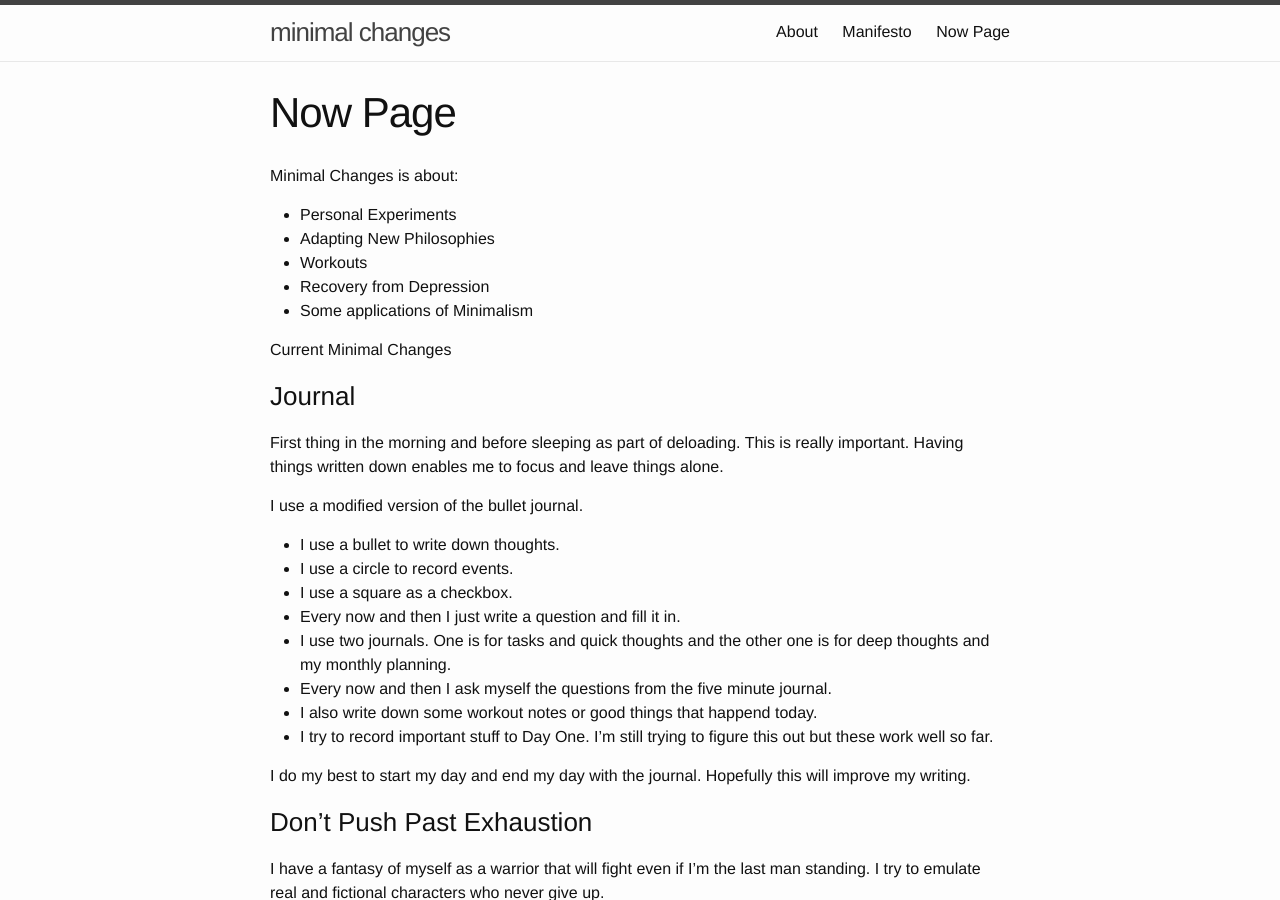
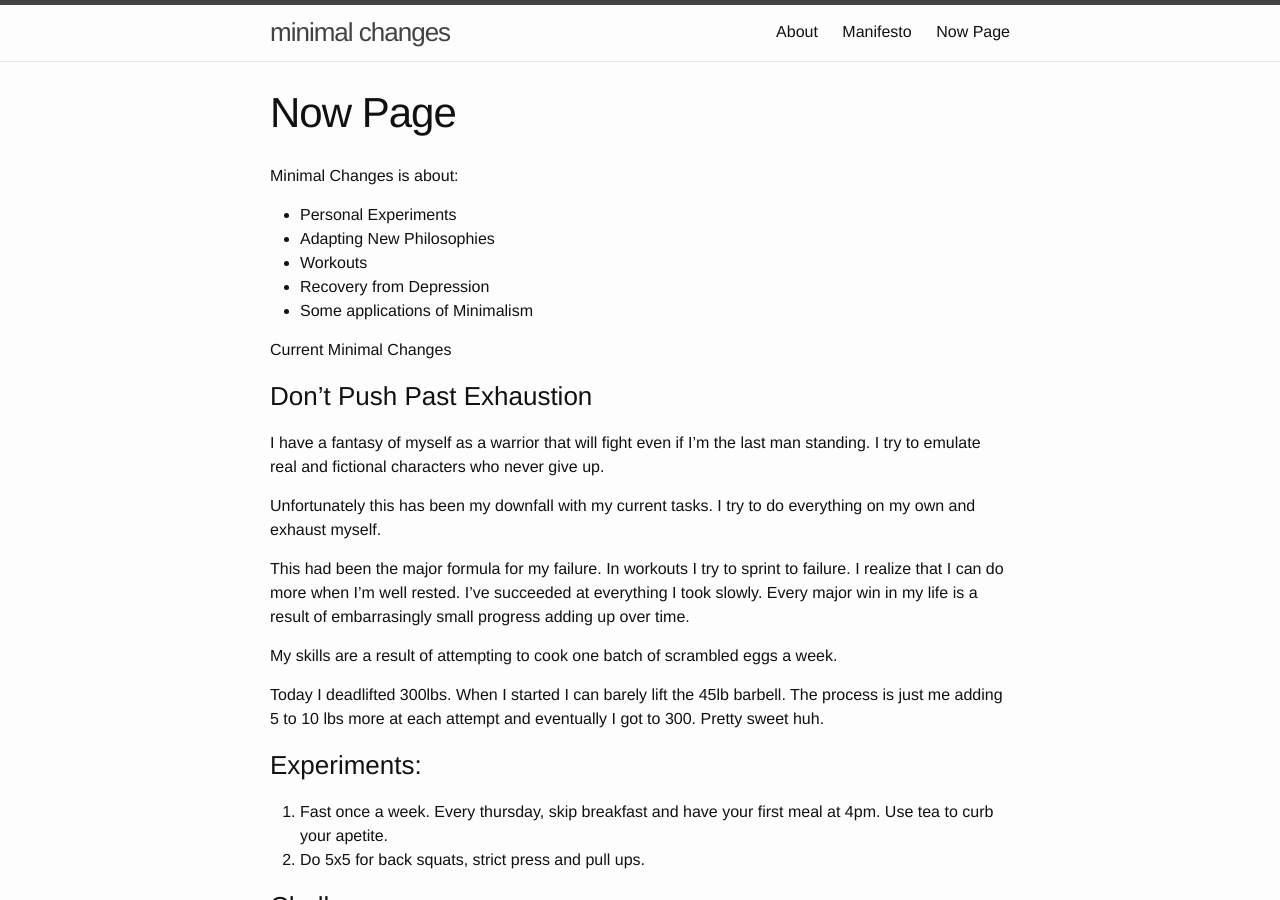
Before and after one commit to kevinolega/minimalchanges, a Jekyll site: the page built from now.md, in a window 1280 px wide and 900 px high. Built offline with Jekyll 4.4.1, drawn with Linux system fonts in a browser that asks for light colours.

Commit message:
Wrote about Journalling

```diff
--- a/now.md
+++ b/now.md
@@ -16,25 +16,6 @@ Minimal Changes is about:
 
 
 Current Minimal Changes
-
-### Journal
-
-First thing in the morning and before sleeping as part of deloading.
-This is really important. Having things written down enables me to focus and leave things alone.
-
-I use a modified version of the bullet journal.
-
-- I use a bullet to write down thoughts.
-- I use a circle to record events.
-- I use a square as a checkbox.
-- Every now and then I just write a question and fill it in.
-- I use two journals. One is for tasks and quick thoughts and the other one is for deep thoughts and my monthly planning.
-- Every now and then I ask myself the questions from the five minute journal.
-- I also write down some workout notes or good things that happend today.
-- I try to record important stuff to Day One.
-I'm still trying to figure this out but these work well so far.
-
-I do my best to start my day and end my day with the journal. Hopefully this will improve my writing.
 
 ### Don't Push Past Exhaustion
 
```
Also changed, not shown: _posts/2017-09-02-Journal-Practice.md (added, +66 -0 lines), 1 other file.
